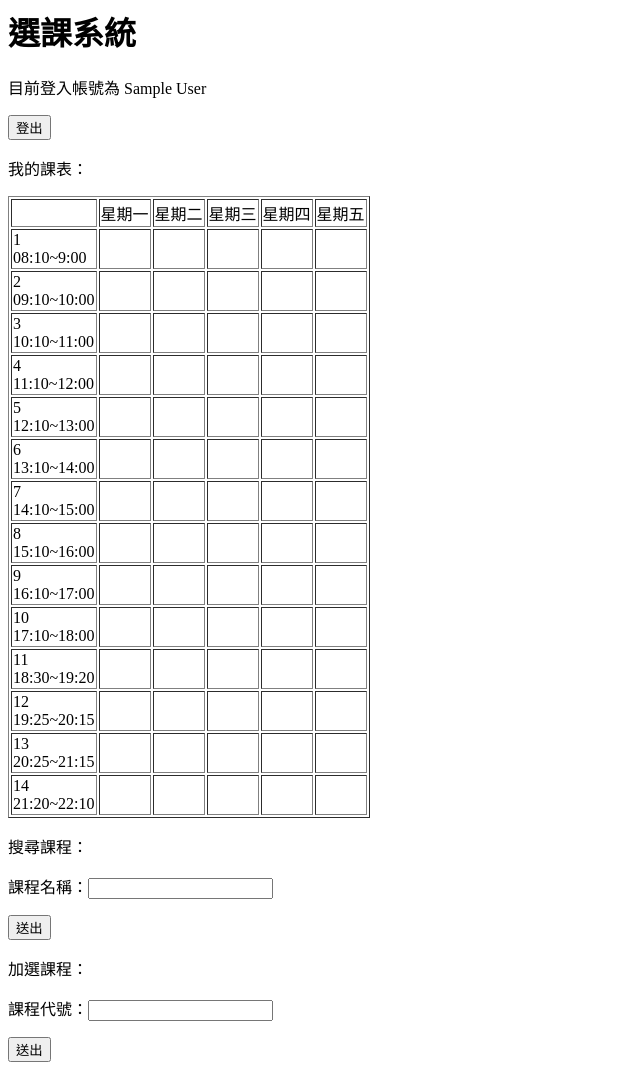
After one commit to auouo12345/db_topic1, a PHP site: page /home.php in a window 1280 px wide. The commit adds this page. Shown: the whole page, without its empty margins (0-640 px from the left). Run offline with PHP 8.4, Linux system fonts and the light colour scheme; the visitor is signed in with stand-in values (Sample User, id 1); data that the repository does not hold is empty.

Commit message:
4/6 05:48

```diff
--- /dev/null
+++ b/home.php
@@ -0,0 +1,173 @@
+<! DOCTYPE html>
+<html lang = zh-tw>
+    <head>
+        <meta charset="UTF-8">
+        <meta name="viewport"
+              content="width=device-width, user-scalable=no, initial-scale=1.0, maximum-scale=1.0, minimum-scale=1.0">
+        <meta http-equiv="X-UA-Compatible" content="ie=edge">
+        <title>選課系統</title>
+    </head>
+
+    <body>
+        <h1>選課系統</h1>
+
+        <?php
+            session_start();
+            echo "<p>" . "目前登入帳號為 " . $_SESSION["name"] . "</p>";
+        ?>
+
+        <a href="php/logout.php">
+            <button>登出</button>
+        </a>
+
+        <div>
+            <p>我的課表：</p>
+            <table border="1">
+                <tr>
+                    <td></td>
+                    <td>星期一</td>
+                    <td>星期二</td>
+                    <td>星期三</td>
+                    <td>星期四</td>
+                    <td>星期五</td>
+                </tr>
+                <tr>
+                    <td>1<br>08:10~9:00</td>
+                    <td id="1"></td>
+                    <td id="15"></td>
+                    <td id="29"></td>
+                    <td id="43"></td>
+                    <td id="57"></td>
+                </tr>
+                <tr>
+                    <td>2<br>09:10~10:00</td>
+                    <td id="2"></td>
+                    <td id="16"></td>
+                    <td id="30"></td>
+                    <td id="44"></td>
+                    <td id="58"></td>
+                </tr>
+                <tr>
+                    <td>3<br>10:10~11:00</td>
+                    <td id="3"></td>
+                    <td id="17"></td>
+                    <td id="31"></td>
+                    <td id="45"></td>
+                    <td id="59"></td>
+                </tr>
+                <tr>
+                    <td>4<br>11:10~12:00</td>
+                    <td id="4"></td>
+                    <td id="18"></td>
+                    <td id="32"></td>
+                    <td id="46"></td>
+                    <td id="60"></td>
+                </tr>
+                <tr>
+                    <td>5<br>12:10~13:00</td>
+                    <td id="5"></td>
+                    <td id="19"></td>
+                    <td id="33"></td>
+                    <td id="47"></td>
+                    <td id="61"></td>
+                </tr>
+                <tr>
+                    <td>6<br>13:10~14:00</td>
+                    <td id="6"></td>
+                    <td id="20"></td>
+                    <td id="34"></td>
+                    <td id="48"></td>
+                    <td id="62"></td>
+                </tr>
+                <tr>
+                    <td>7<br>14:10~15:00</td>
+                    <td id="7"></td>
+                    <td id="21"></td>
+                    <td id="35"></td>
+                    <td id="49"></td>
+                    <td id="63"></td>
+                </tr>
+                <tr>
+                    <td>8<br>15:10~16:00</td>
+                    <td id="8"></td>
+                    <td id="22"></td>
+                    <td id="36"></td>
+                    <td id="50"></td>
+                    <td id="64"></td>
+                </tr>
+                <tr>
+                    <td>9<br>16:10~17:00</td>
+                    <td id="9"></td>
+                    <td id="23"></td>
+                    <td id="37"></td>
+                    <td id="51"></td>
+                    <td id="65"></td>
+                </tr>
+                <tr>
+                    <td>10<br>17:10~18:00</td>
+                    <td id="10"></td>
+                    <td id="24"></td>
+                    <td id="38"></td>
+                    <td id="52"></td>
+                    <td id="66"></td>
+                </tr>
+                <tr>
+                    <td>11<br>18:30~19:20</td>
+                    <td id="11"></td>
+                    <td id="25"></td>
+                    <td id="39"></td>
+                    <td id="53"></td>
+                    <td id="67"></td>
+                </tr>
+                <tr>
+                    <td>12<br>19:25~20:15</td>
+                    <td id="12"></td>
+                    <td id="26"></td>
+                    <td id="40"></td>
+                    <td id="54"></td>
+                    <td id="68"></td>
+                </tr>
+                <tr>
+                    <td>13<br>20:25~21:15</td>
+                    <td id="13"></td>
+                    <td id="27"></td>
+                    <td id="41"></td>
+                    <td id="55"></td>
+                    <td id="69"></td>
+                </tr>
+                <tr>
+                    <td>14<br>21:20~22:10</td>
+                    <td id="14"></td>
+                    <td id="28"></td>
+                    <td id="42"></td>
+                    <td id="56"></td>
+                    <td id="70"></td>
+                </tr>
+            </table>
+        </div>
+
+        <?php include $_SERVER["DOCUMENT_ROOT"] . "/db_topic1/php/courseTable.php"; ?>
+
+        <div class="search">
+            <p>搜尋課程：</p>
+            <form action="php/search.php" method="post">
+                <p>課程名稱：<input type="text" name = "pattern"></p>
+                <input type="hidden" name="search">
+                <input type="submit" value="送出">
+            </form>
+        </div>
+
+        <div class="addSelection">
+            <p>加選課程：</p>
+            <form action="php/addSelection.php" method="post">
+                <p>課程代號：<input type="text" name="cid"></p>
+                <input type="hidden" name="addSelection">
+                <input type="submit" value="送出">
+            </form>
+        </div>
+
+
+    </body>
+
+
+</html>
--- /dev/null
+++ b/php/connect.php
@@ -0,0 +1,8 @@
+<?php
+    $db_link = new mysqli("localhost", "root", "", "topic1");
+    $db_link->query("SET NAMES utf8");
+
+    if($db_link->connect_error != "") die("ERROR: Could not connect. " . $db_link->connect_error);
+
+    return $db_link;
+?>
--- /dev/null
+++ b/php/courseTable.php
@@ -0,0 +1,15 @@
+<?php
+    $db_link = require_once "connect.php";
+    $sql = sprintf("SELECT * FROM student_timetable WHERE sid = '%s'" , $_SESSION["account"]);
+    $result = $db_link->query($sql);
+
+    while ($row = $result->fetch_assoc())
+    {
+        $sql = sprintf("SELECT * FROM course WHERE cid = '%s'" , $row["cid"]);
+        $courseInfo = $db_link->query($sql)->fetch_assoc();
+        $script = sprintf("<script>document.getElementById('%d').innerText = '%s';</script>" , $row["timeid"] , $courseInfo["name"]);
+        echo $script;
+    }
+
+    $db_link->close();
+?>
--- /dev/null
+++ b/php/logout.php
@@ -0,0 +1,6 @@
+<?php
+    session_start();
+    $_SESSION = array();
+    session_destroy();
+    header('Location: ../index.php');
+?>
```
Also changed, not shown: index.php (+5 -25 lines), php/addSelection.php (added, +26 -0 lines), php/login.php (added, +37 -0 lines), php/search.php (added, +22 -0 lines).
